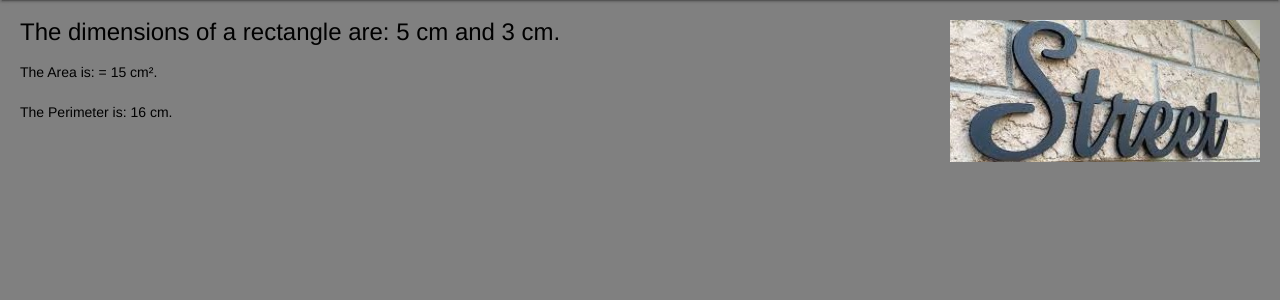
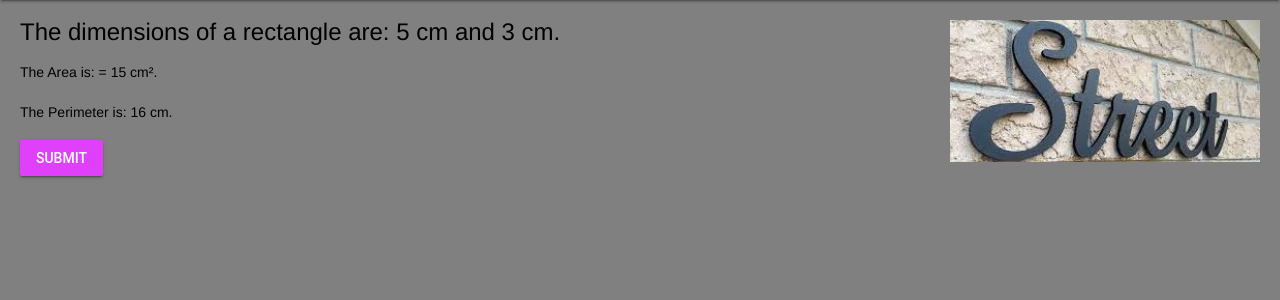
Before and after one commit to MTHS-ICD2O-1-2023/ICD2O-Unit-2-02-PHP-nathan-desilva, a PHP site: page / in a window 1280 px wide. Shown: the part 64-364 px from the top of the page. Run offline with PHP 8.4, Linux system fonts and the light colour scheme.

Commit message:
added button

```diff
--- a/index.php
+++ b/index.php
@@ -32,6 +32,10 @@
       <div class="page-content">
         <?php echo '<p>The Area is: = ' . 5 * 3 . ' cm². </p>'; ?>
         <?php echo '<p>The Perimeter is: ' . 2 * (5 + 3) . ' cm. </p>'; ?>
+                  <!-- Raised button with ripple -->
+          <button class="mdl-button mdl-js-button mdl-button--raised mdl-js-ripple-effect mdl-button--accent" onclick="doMathClicked()">
+            Submit
+          </button>
       </div>
       <br />
     </main>
```
